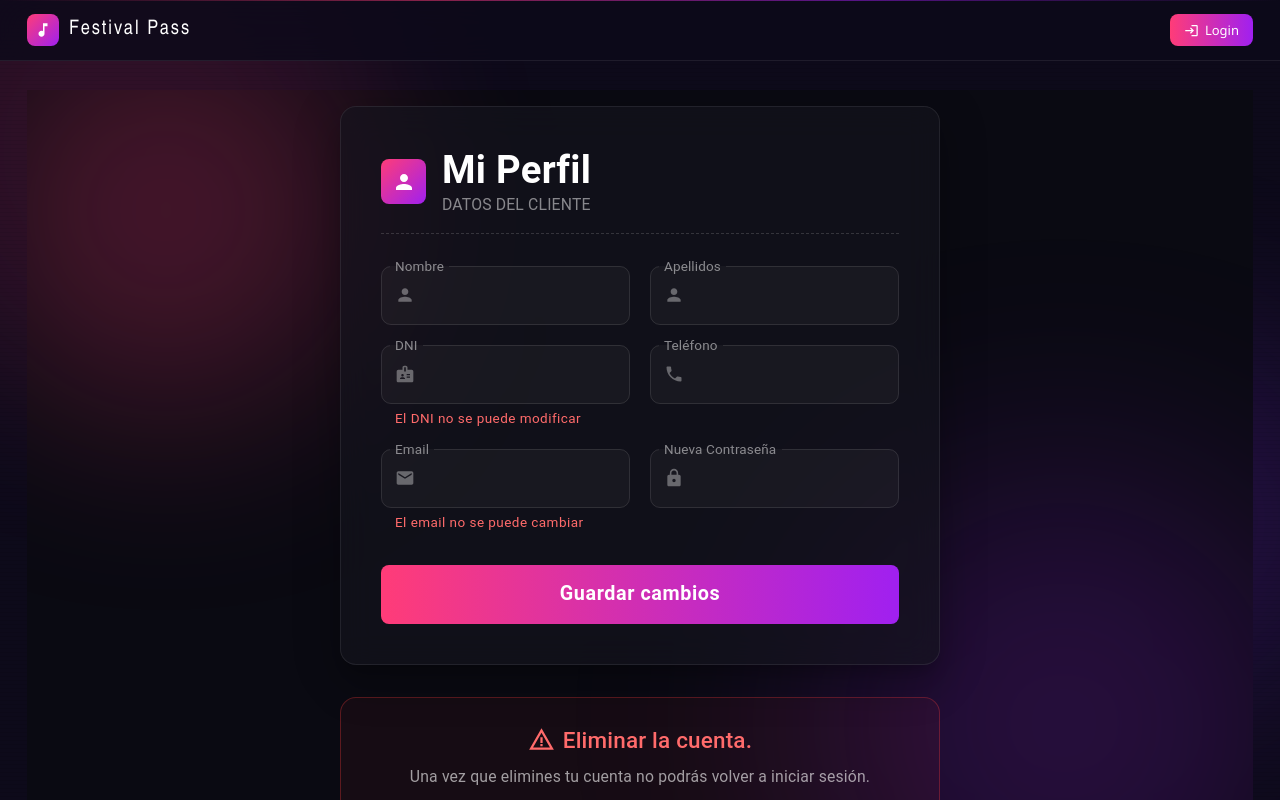
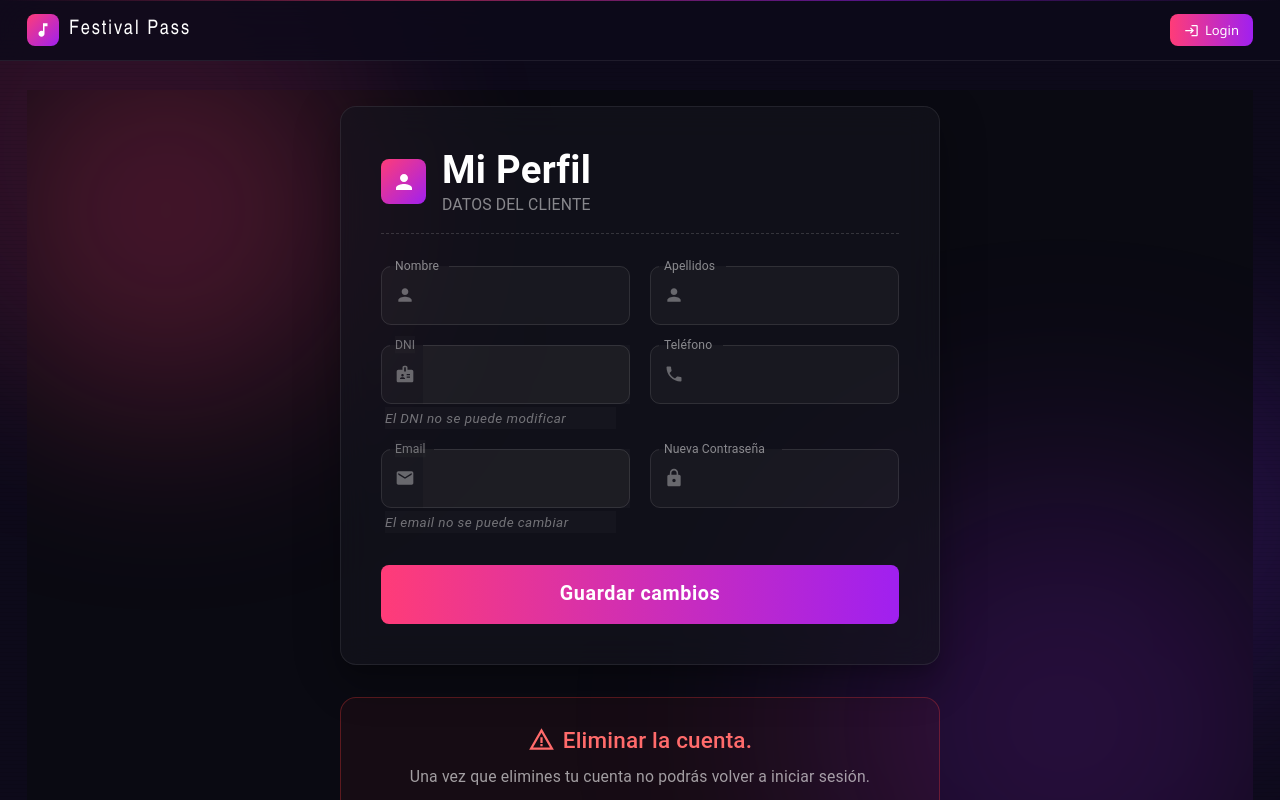
Before and after one commit to diegoofve/PSEPracticaFinal, a React (Vite) app in the folder cliente/: page /modificar-perfil in a window 1280 px wide. Shown: the top 800 px of the page. Built offline with nearby package versions, Linux system fonts and the light colour scheme.

Commit message:
minor changes + start deploing (esta mal escrito) deleting new festivals (idk if it works + i may have to modicy the css) and change the TODO file

```diff
--- a/cliente/src/routes/festivales/GestionAbonos.tsx
+++ b/cliente/src/routes/festivales/GestionAbonos.tsx
@@ -0,0 +1 @@
+//incluir aquí histórico abonos + solcitud de devolución por festival cancelado
--- a/cliente/src/routes/festivales/ModificarFestival.css
+++ b/cliente/src/routes/festivales/ModificarFestival.css
@@ -6,15 +6,25 @@
   align-items: flex-start;
   padding-top: 50px;
   position: relative;
-  overflow-x: hidden;
+  overflow: visible;
+}
+
+.fest-admin-container {
+  position: relative;
+  z-index: 10;
+  width: 100%;
+  max-width: 800px;
+  padding: 60px 20px;
+  box-sizing: border-box;
 }
 
 .fest-admin-card {
-  background: rgba(25, 25, 40, 0.6) !important;
-  backdrop-filter: blur(20px);
-  border: 1px solid rgba(255, 255, 255, 0.1) !important;
-  border-radius: 20px !important;
+  background: rgba(20, 20, 30, 0.7) !important;
+  backdrop-filter: blur(15px);
+  border: 1px solid rgba(255, 255, 255, 0.08) !important;
+  border-radius: 24px !important;
   padding: 40px;
+  height: auto !important;
 }
 
 .fest-admin-header {
@@ -62,22 +72,23 @@
 }
 
 .fest-bg-glow {
-  position: absolute;
+  position: fixed;
   width: 600px;
   height: 600px;
   border-radius: 50%;
   filter: blur(150px);
   z-index: 0;
+  pointer-events: none;
 }
 
 .glow-blue {
-  background: rgba(0, 194, 255, 0.15);
-  top: -100px;
-  left: -200px;
+  background: rgba(0, 194, 255, 0.12);
+  top: -10%;
+  left: -10%;
 }
 
 .glow-purple {
   background: rgba(160, 32, 240, 0.15);
-  bottom: -100px;
-  right: -200px;
+  bottom: -10%;
+  right: -10%;
 }
--- a/cliente/src/routes/festivales/ModificarFestival.tsx
+++ b/cliente/src/routes/festivales/ModificarFestival.tsx
@@ -11,17 +11,21 @@ eliminarlos festivales??
 
 
 
-CAMBIAR la distribución (demasiado grande)
+falta terminar de poner el eliminar festival
 */
 
 import { useState, useEffect } from 'react';
 import {
   Box, Typography, TextField, Button, CircularProgress, Alert, Grid, Paper,
-  InputAdornment, IconButton, Chip, Stack
+  InputAdornment, IconButton, Chip, Stack,
+  Dialog,
+  DialogTitle,
+  DialogContent,
+  DialogContentText,
+  DialogActions
 } from '@mui/material';
 import { useNavigate, useParams } from 'react-router-dom';
 
-// Iconos
 import FestivalIcon from '@mui/icons-material/Festival';
 import LocationOnIcon from '@mui/icons-material/LocationOn';
 import PeopleIcon from '@mui/icons-material/People';
@@ -36,8 +40,15 @@ import './ModificarFestival.css';
 import { useAuth } from '../../context/AuthContext';
 
 
+
+
+
 export const ModificarFestival = () => {
-  //const {login} = useAuth();
+
+  const [openDeleteModal, setOpenDeleteModal] = useState(false);
+  const [deleting, setDeleting] = useState(false);//esto??
+
+  const {login} = useAuth();
   const { id } = useParams(); // Si hay id modificamos, sino creamos.
   const navigate = useNavigate();
   const isEdit = Boolean(id); //pillas el id del fesstival a cambiar
@@ -88,6 +99,18 @@ export const ModificarFestival = () => {
       fetchFestival();
     }
   }, [id, isEdit]);
+
+  const handleDelete = async () => {
+    setDeleting(true);
+    try {
+      await api.delete(`/festivales/${id}`); //hay que ajustar el endpoint (supongo q depende del id que envies???)
+      navigate('/modificar-festival'); //ir a tus festivales
+    } catch (error: any) {
+      setMessage({ type: 'error', text: 'Error al eliminar el festival.' });
+      setOpenDeleteModal(false);
+      setDeleting(false);
+    }
+  };
 
   const handleChange = (e: React.ChangeEvent<HTMLInputElement>) => {
     const { name, value } = e.target;
@@ -214,7 +237,7 @@ export const ModificarFestival = () => {
               </Grid>
 
               <Grid size={{ xs: 12 }}>
-                <Button type="submit" fullWidth disabled={loading} sx={{ mt: 2, py: 1.5, borderRadius: 2, background: 'linear-gradient(90deg, #00C2FF 0%, #A020F0 100%)', color: 'white', fontWeight: 'bold', fontSize: '1.1rem', textTransform: 'none', '&:hover': { opacity: 0.9 } }}>
+                <Button type="submit" fullWidth disabled={loading} className="fest-submit-btn">
                   {loading ? <CircularProgress size={24} color="inherit" /> : (isEdit ? 'Guardar Cambios' : 'Publicar Festival')}
                 </Button>
                 <Button fullWidth onClick={() => navigate(-1)} sx={{ mt: 1, color: 'rgba(255,255,255,0.5)', textTransform: 'none' }}>
@@ -223,9 +246,22 @@ export const ModificarFestival = () => {
               </Grid>
             </Grid>
           </Box>
+
+          <Dialog
+                open={openDeleteModal}
+                onClose={() => setOpenDeleteModal(false)}
+                sx={{'& .MuiDialog-paper': { bgcolor: '#1a1a24', color: 'white', borderRadius: 3, border: '1px solid rgba(255,255,255,0.1)' } }}
+            >
+                <DialogTitle sx={{ color: '#FF6B6B' }}>¿Estás seguro?</DialogTitle>
+                <DialogActions sx={{ p: 2, pt: 0 }}>
+                <Button onClick={() => setOpenDeleteModal(false)} sx={{ color: 'rgba(255,255,255,0.6)' }}>Cancelar</Button>
+                <Button onClick={handleDelete} color="error" variant="contained" disabled={deleting} sx={{ borderRadius: 2, fontWeight: 'bold' }}>
+                    {deleting ? <CircularProgress size={20} color="inherit" /> : 'Sí, eliminarlo'}
+                </Button>
+                </DialogActions>
+            </Dialog>
         </Paper>
       </Box>
     </Box>
   );
-
 }
--- /dev/null
+++ b/cliente/src/routes/usuarios/ModificarPerfil.css
@@ -0,0 +1,71 @@
+::-webkit-scrollbar {
+  width: 8px;
+}
+::-webkit-scrollbar-track {
+  background: #0a0a12;
+}
+::-webkit-scrollbar-thumb {
+  background: rgba(255, 60, 120, 0.3);
+  border-radius: 10px;
+}
+.fest-field .MuiOutlinedInput-root {
+  border-radius: 10px !important;
+  background: rgba(255, 255, 255, 0.04);
+  color: #fff !important;
+  transition: all 0.3s ease;
+}
+.fest-field .MuiOutlinedInput-root fieldset {
+  border-color: rgba(255, 255, 255, 0.1) !important;
+  transition: all 0.3s ease;
+}
+.fest-field .MuiOutlinedInput-root:hover fieldset {
+  border-color: rgba(255, 255, 255, 0.3) !important;
+}
+
+.fest-field .MuiOutlinedInput-root.Mui-focused fieldset {
+  border-color: rgba(255, 60, 120, 0.6) !important; /* Neon Pink */
+  border-width: 1px !important;
+  box-shadow: 0 0 10px rgba(255, 60, 120, 0.1);
+}
+
+.fest-field .Mui-disabled {
+  -webkit-text-fill-color: rgba(255, 255, 255, 0.4) !important;
+  background: rgba(255, 255, 255, 0.02);
+  cursor: not-allowed;
+}
+
+.fest-field .MuiInputLabel-root {
+  color: rgba(255, 255, 255, 0.4) !important;
+  font-size: 0.9rem !important;
+}
+
+.fest-field .MuiInputLabel-root.Mui-focused {
+  color: #FF3C78 !important; /* Neon Pink */
+}
+
+.fest-field .MuiInputAdornment-root svg {
+  color: rgba(255, 255, 255, 0.35) !important;
+  font-size: 20px;
+}
+
+.fest-field .MuiFormHelperText-root {
+  color: rgba(255, 255, 255, 0.4) !important;
+  margin-left: 4px !important;
+  font-style: italic;
+}
+.fest-field .Mui-error.MuiFormHelperText-root {
+  color: #FF6B6B !important;
+}
+.MuiDialogTitle-root {
+  font-family: 'Bebas Neue', sans-serif !important;
+  letter-spacing: 1px;
+}
+
+.MuiDialogContentText-root {
+  font-size: 0.95rem !important;
+  line-height: 1.5;
+}
+@keyframes pulseGlow {
+  0% { opacity: 0.5; transform: scale(1); }
+  100% { opacity: 0.8; transform: scale(1.05); }
+}
--- a/cliente/src/routes/usuarios/ModificarPerfil.tsx
+++ b/cliente/src/routes/usuarios/ModificarPerfil.tsx
@@ -1,4 +1,4 @@
-//incluir aqui historico abonos + modificar perfil + delete perfil
+//modificar perfil + delete perfil
 
 import { useState, useEffect } from 'react';
 import { Box, Typography, TextField, Button, CircularProgress, Alert, Grid, Paper, InputAdornment,
@@ -16,11 +16,11 @@ import WarningAmberIcon from '@mui/icons-material/WarningAmber';
 
 import { useAuth } from '../../context/AuthContext';
 import { api } from '../../lib/api.ts';
-//import '../usuarios/registers.css'; //idk if this is the correct css, might have to look it after
+import './ModificarPerfil.css';
 
 export const ModificarPerfil = () => {
   const navigate = useNavigate();
-  const { logout } = useAuth();
+  const { logout } = useAuth();//esto q es y porque es necesario??
 
   const [loadingInitial, setLoadingInitial] = useState(true);
   const [saving, setSaving] = useState(false);
```
Also changed, not shown: 1 other file (tests, documents, lock files or other folders).
